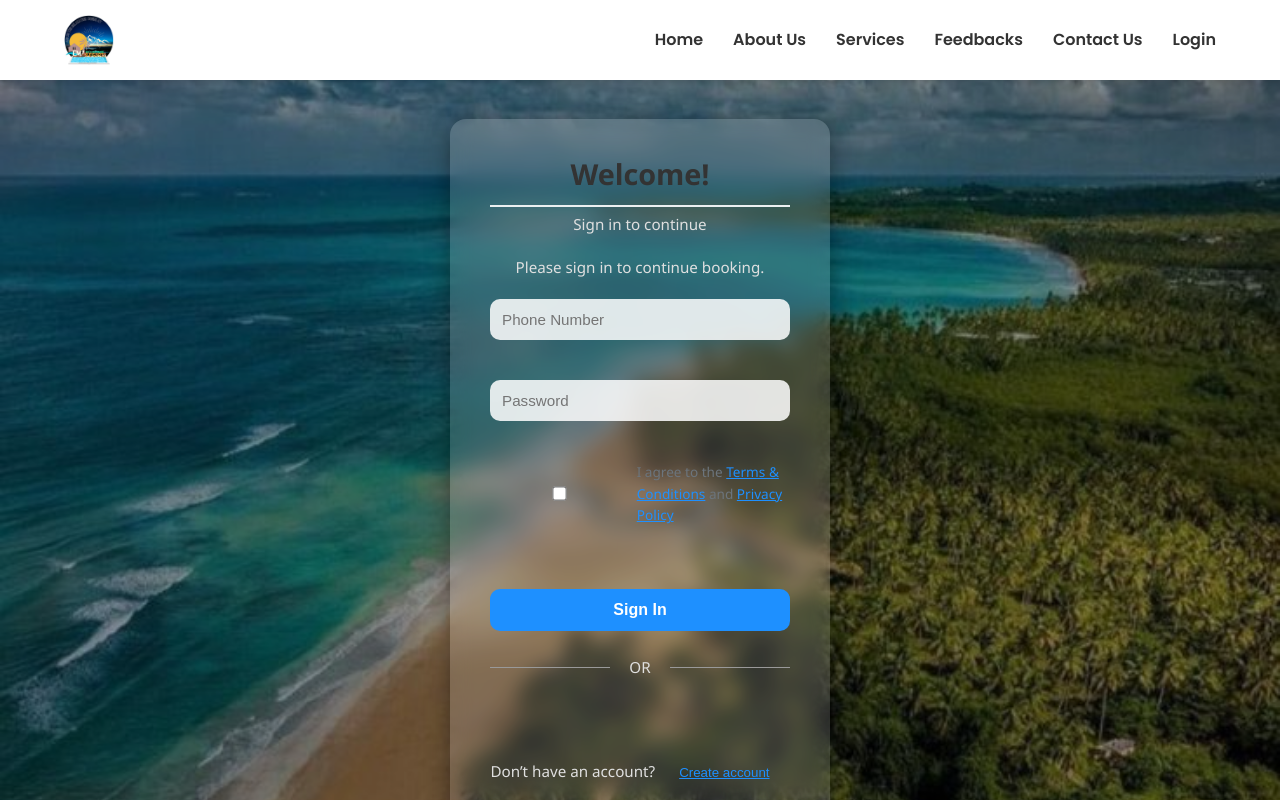
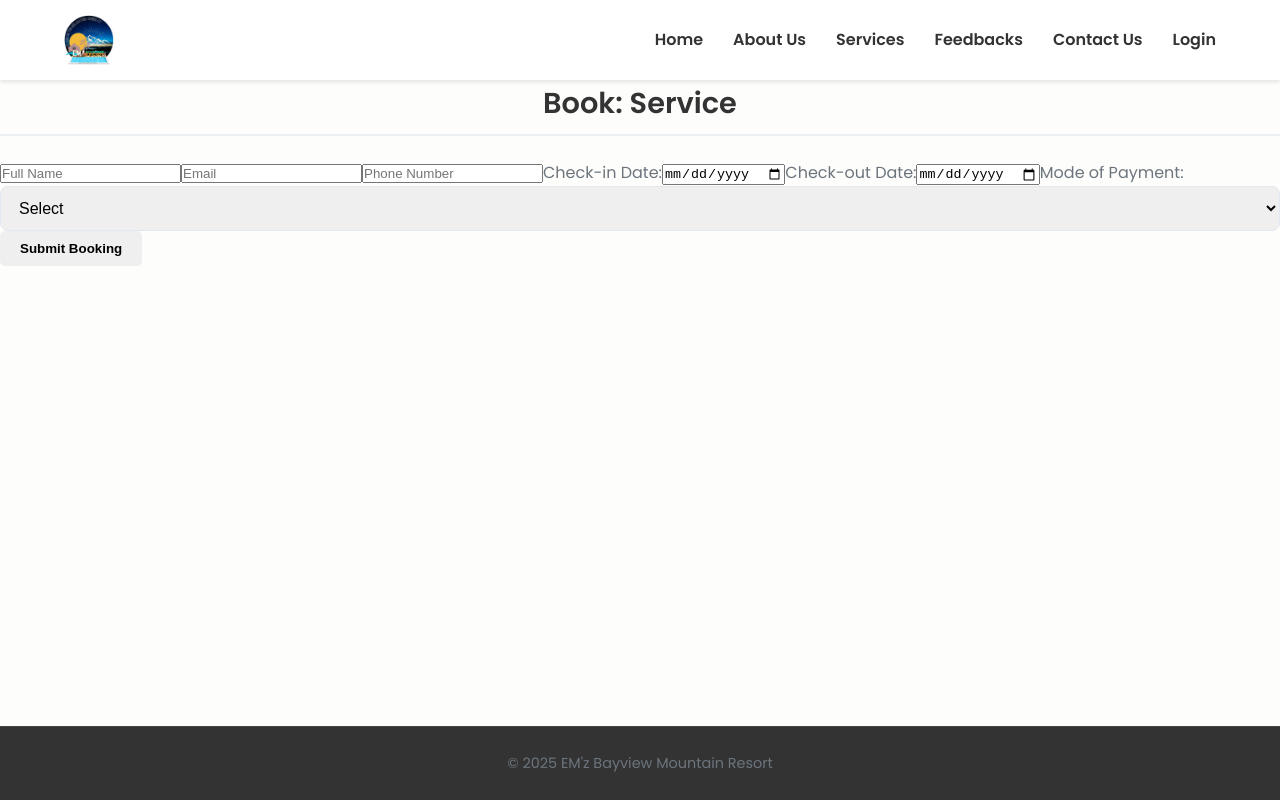
Before and after one commit to Kennyy02/Resort-Management-System, a React (Create React App) app in the folder frontend/: page /booknow in a window 1280 px wide. Before the commit this address led to /login. Built offline with nearby package versions, Linux system fonts and the light colour scheme; no server answers.

Commit message:
Update booknow.js

```diff
--- a/frontend/src/users/booknow.js
+++ b/frontend/src/users/booknow.js
@@ -1,10 +1,9 @@
 import React, { useState, useEffect } from "react";
-import { useLocation, useNavigate } from "react-router-dom";
-import './styles/booknow.css';
+import { useLocation } from "react-router-dom";
+import "./styles/booknow.css";
 
 const BookNow = () => {
   const location = useLocation();
-  const navigate = useNavigate();
   const { serviceId, serviceName } = location.state || {};
 
   const [formData, setFormData] = useState({
@@ -13,161 +12,106 @@ const BookNow = () => {
     phoneNumber: "",
     checkInDate: "",
     checkOutDate: "",
-    modeOfPayment: "online",
+    modeOfPayment: "",
+    referenceNumber: "",
   });
 
   const [bookedDates, setBookedDates] = useState([]);
   const [message, setMessage] = useState("");
 
-  // Auto-fill logged-in user details
+  // --- Fetch booked dates for selected service ---
   useEffect(() => {
-    const loggedIn = localStorage.getItem("isLoggedIn");
-    const user = JSON.parse(localStorage.getItem("user"));
+    if (!serviceId) {
+      console.warn("⚠️ serviceId missing — cannot fetch booked dates");
+      return;
+    }
 
-    if (!loggedIn || !user) {
-      navigate("/login", {
-        state: { from: "/booknow", message: "Please sign in to continue booking." },
-      });
-    } else {
-      // derive a fallback name from email if fullname is missing
-      const fallbackName = user.email ? user.email.split("@")[0] : "";
-
-      setFormData((prev) => ({
-        ...prev,
-        name: user.fullname || fallbackName,
-        email: user.email || "",
-        phoneNumber: user.phone || "",
-      }));
-    }
-  }, [navigate]);
-
-  // Fetch already booked dates for the service
-  useEffect(() => {
-    if (serviceId) {
-      fetch(`https://booking-production-5576.up.railway.app/api/bookings/service/${serviceId}`)
-        .then((res) => res.json())
-        .then((data) => setBookedDates(data))
-        .catch((err) => console.error("Error fetching booked dates:", err));
-    }
+    fetch(`https://booking-production-5576.up.railway.app/api/bookings/service/${serviceId}`)
+      .then((res) => {
+        if (!res.ok) throw new Error("Failed to fetch booked dates");
+        return res.json();
+      })
+      .then((data) => setBookedDates(data))
+      .catch((err) => console.error("Error fetching booked dates:", err));
   }, [serviceId]);
 
-  const isDateBooked = (date) => bookedDates.includes(date);
-
+  // --- Handle input changes ---
   const handleChange = (e) => {
-    const { name, value } = e.target;
-    setFormData((prev) => ({ ...prev, [name]: value }));
+    setFormData({ ...formData, [e.target.name]: e.target.value });
   };
 
+  // --- Submit booking form ---
   const handleSubmit = async (e) => {
     e.preventDefault();
-    setMessage("");
-
-    const user = JSON.parse(localStorage.getItem("user"));
-    if (!user) return navigate("/login");
 
     try {
-      const bookingData = { userId: user.id, serviceId, serviceName, ...formData };
-      console.log("📤 Submitting booking data:", bookingData);
-
-      const res = await fetch("https://booking-production-5576.up.railway.app/api/bookings", {
+      const res = await fetch(`https://booking-production-5576.up.railway.app/api/bookings`, {
         method: "POST",
         headers: { "Content-Type": "application/json" },
-        body: JSON.stringify(bookingData),
+        body: JSON.stringify({ ...formData, serviceId, serviceName }),
       });
 
       const data = await res.json();
-      setMessage(data.message || data.error);
 
-      if (res.ok) setTimeout(() => navigate("/"), 1500);
-    } catch (err) {
-      console.error(err);
-      setMessage("Server error. Please try again.");
+      if (!res.ok) {
+        setMessage(data.error || "Failed to create booking");
+        return;
+      }
+
+      setMessage("✅ Booking submitted successfully!");
+      setFormData({
+        name: "",
+        email: "",
+        phoneNumber: "",
+        checkInDate: "",
+        checkOutDate: "",
+        modeOfPayment: "",
+        referenceNumber: "",
+      });
+    } catch (error) {
+      console.error("Booking error:", error);
+      setMessage("❌ Failed to submit booking. Please try again.");
     }
   };
 
   return (
-    <div className="booking-container">
-      <h2 className="booking-title">Book Now: {serviceName}</h2>
+    <div className="booknow-container">
+      <h2>Book: {serviceName || "Service"}</h2>
 
-      <form className="booking-form" onSubmit={handleSubmit}>
-        {/* Name */}
-        <label htmlFor="name">Full Name</label>
-        <input
-          type="text"
-          id="name"
-          name="name"
-          value={formData.name}
-          disabled
-          placeholder="Name will appear here automatically"
-        />
+      {message && <p className="message">{message}</p>}
 
-        {/* Email */}
-        <label htmlFor="email">Email Address</label>
-        <input
-          type="email"
-          id="email"
-          name="email"
-          value={formData.email}
-          disabled
-          placeholder="Your email address"
-        />
+      <form onSubmit={handleSubmit}>
+        <input name="name" placeholder="Full Name" value={formData.name} onChange={handleChange} required />
+        <input name="email" placeholder="Email" value={formData.email} onChange={handleChange} required />
+        <input name="phoneNumber" placeholder="Phone Number" value={formData.phoneNumber} onChange={handleChange} required />
 
-        {/* Phone number */}
-        <label htmlFor="phoneNumber">Phone Number</label>
-        <input
-          type="tel"
-          id="phoneNumber"
-          name="phoneNumber"
-          value={formData.phoneNumber}
-          onChange={handleChange}
-          required
-          placeholder="Your phone number"
-        />
+        <label>Check-in Date:</label>
+        <input type="date" name="checkInDate" value={formData.checkInDate} onChange={handleChange} required />
 
-        {/* Check-in date */}
-        <label htmlFor="checkInDate">Check-In Date</label>
-        <input
-          type="date"
-          id="checkInDate"
-          name="checkInDate"
-          value={formData.checkInDate}
-          onChange={handleChange}
-          required
-          min={new Date().toISOString().split("T")[0]}
-        />
-        {isDateBooked(formData.checkInDate) && (
-          <p className="error-text">❌ This date is already booked.</p>
+        <label>Check-out Date:</label>
+        <input type="date" name="checkOutDate" value={formData.checkOutDate} onChange={handleChange} required />
+
+        <label>Mode of Payment:</label>
+        <select name="modeOfPayment" value={formData.modeOfPayment} onChange={handleChange} required>
+          <option value="">Select</option>
+          <option value="GCash">GCash</option>
+          <option value="Cash">Cash</option>
+        </select>
+
+        {formData.modeOfPayment === "GCash" && (
+          <div className="gcash-section">
+            <p>Send payment to GCash number: <strong>09XXXXXXXXX</strong></p>
+            <input
+              name="referenceNumber"
+              placeholder="Enter GCash Reference Number"
+              value={formData.referenceNumber}
+              onChange={handleChange}
+              required
+            />
+          </div>
         )}
 
-        {/* Check-out date */}
-        <label htmlFor="checkOutDate">Check-Out Date</label>
-        <input
-          type="date"
-          id="checkOutDate"
-          name="checkOutDate"
-          value={formData.checkOutDate}
-          onChange={handleChange}
-          required
-          min={formData.checkInDate || new Date().toISOString().split("T")[0]}
-        />
-
-        {/* Mode of payment */}
-        <label>Mode of Payment</label>
-        <select
-          name="modeOfPayment"
-          value={formData.modeOfPayment}
-          onChange={handleChange}
-        >
-          <option value="online">💳 Online Payment</option>
-          <option value="onsite">🏠 Pay Onsite</option>
-        </select>
-
-        {/* Submit button */}
-        <button type="submit" className="btn-primary">
-          Confirm Booking
-        </button>
-
-        {message && <p className="booking-message">{message}</p>}
+        <button type="submit">Submit Booking</button>
       </form>
     </div>
   );
```
